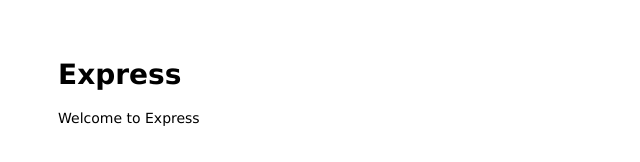
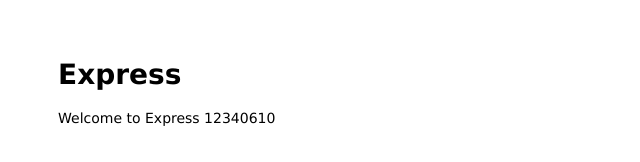
Before and after one commit to snow-10/myexpress, a website: page public/index.html in a window 1280 px wide. Shown: the full height of the page, 0-640 px from the left. Drawn offline with Linux system fonts and the light colour scheme.

Commit message:
Update welcome message in index.html to include version number

```diff
--- a/public/index.html
+++ b/public/index.html
@@ -7,7 +7,7 @@
 
 <body>
   <h1>Express</h1>
-  <p>Welcome to Express</p>
+  <p>Welcome to Express 12340610</p>
 </body>
 
 </html>
```
